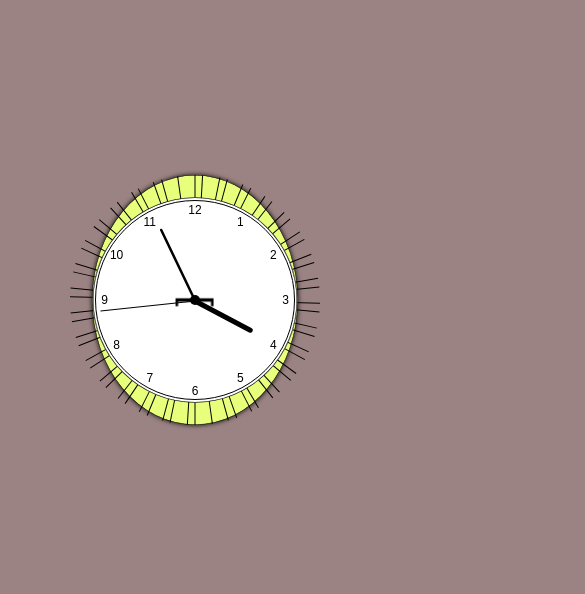
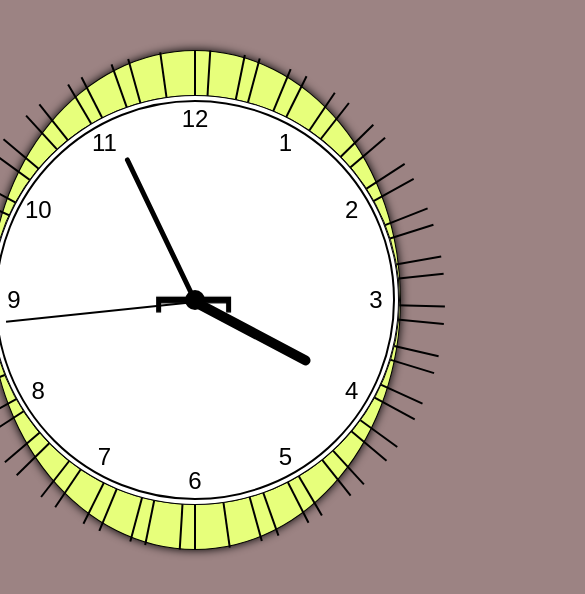
Before and after one commit to shakiltha/analog-clock, a plain HTML site: page index.html in a window 390 px wide. Shown: the whole page, 585 px wide, since content can reach past the window. Drawn offline with Linux system fonts and the light colour scheme.

Commit message:
Update mobile.css
removed scale function

```diff
--- a/css/mobile.css
+++ b/css/mobile.css
@@ -25,7 +25,6 @@ body {
     position: relative;
     box-shadow: 0 0 10px;
     margin-top: 50px;
-    transform: scale(.5);
 }
 
 .line {
```
